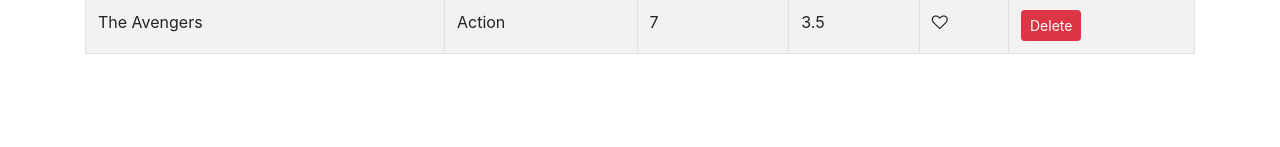
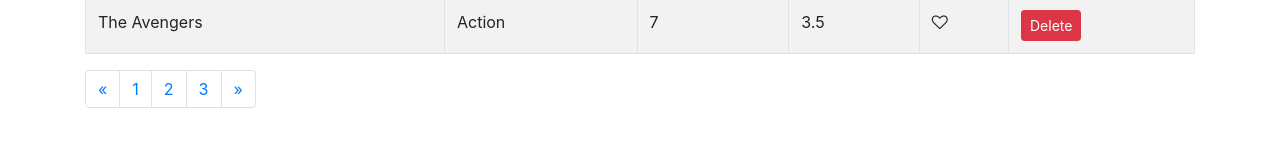
Before and after one commit to rnkoaa/learn-react, a React (Create React App) app in the folder vidly/: page / in a window 1280 px wide. Shown: the part 501-648 px from the top of the page. Built offline with nearby package versions, Linux system fonts and the light colour scheme.

Commit message:
pagination

```diff
--- a/vidly/package.json
+++ b/vidly/package.json
@@ -5,6 +5,7 @@
   "dependencies": {
     "bootstrap": "4.1.1",
     "font-awesome": "4.7.0",
+    "lodash": "4.17.10",
     "react": "^16.4.2",
     "react-dom": "^16.4.2",
     "react-scripts": "1.1.4"
--- /dev/null
+++ b/vidly/src/components/common/pagination.jsx
@@ -0,0 +1,52 @@
+import React, { Component } from 'react';
+import _ from 'lodash';
+
+class Pagination extends Component {
+  render() {
+    const { itemsCount, pageSize } = this.props;
+
+    const pagesCount = Math.ceil(itemsCount / pageSize);
+    if (pagesCount === 1) {
+        return null;
+    }
+    const pages = _.range(1, pagesCount + 1);
+    return (
+      <React.Fragment>
+        <nav aria-label="Page navigation example">
+          <ul className="pagination">
+            <li className="page-item">
+              <a className="page-link" aria-label="Previous">
+                <span aria-hidden="true">&laquo;</span>
+                <span className="sr-only">Previous</span>
+              </a>
+            </li>
+            {/* <li className="page-item">
+              <a className="page-link">1</a>
+            </li>
+            <li className="page-item">
+              <a className="page-link">2</a>
+            </li>
+            <li className="page-item">
+              <a className="page-link">3</a>
+            </li> */}
+            {pages.map(page => {
+              return (
+                <li key={page} className="page-item">
+                  <a className="page-link">{page}</a>
+                </li>
+              );
+            })}
+            <li className="page-item">
+              <a className="page-link" aria-label="Next">
+                <span aria-hidden="true">&raquo;</span>
+                <span className="sr-only">Next</span>
+              </a>
+            </li>
+          </ul>
+        </nav>
+      </React.Fragment>
+    );
+  }
+}
+
+export default Pagination;
--- a/vidly/src/components/movies.jsx
+++ b/vidly/src/components/movies.jsx
@@ -1,6 +1,7 @@
 import React, { Component } from 'react';
 import { getMovies } from '../services/fakeMovieService';
 import Like from './common/like';
+import Pagination from './common/pagination';
 
 class Movies extends Component {
   state = {
@@ -15,15 +16,20 @@
 
   clickLike = movie => {
     const movies = [...this.state.movies];
-    const clonedMovie = {...movie};
+    const clonedMovie = { ...movie };
     const idx = movies.indexOf(movie);
     clonedMovie.liked = !movie.liked;
     movies[idx] = clonedMovie;
     this.setState({ movies });
   };
 
+  handlePageChange = pageNumber => {
+    console.log(pageNumber);
+  }
+
   render() {
     return (
+      <div>
         <table className="table table-bordered table-striped">
           <thead>
             <tr>
@@ -37,6 +43,10 @@
           </thead>
           <tbody>{this.renderMovieRows()}</tbody>
         </table>
+        <Pagination itemsCount={this.state.movies.length}
+        pageSize={4}
+        onPageChanged={this.handlePageChange} />
+      </div>
     );
   }
 
```
Also changed, not shown: 1 other file (tests, documents, lock files or other folders). Lines whose indentation alone changed are shown as unchanged.
